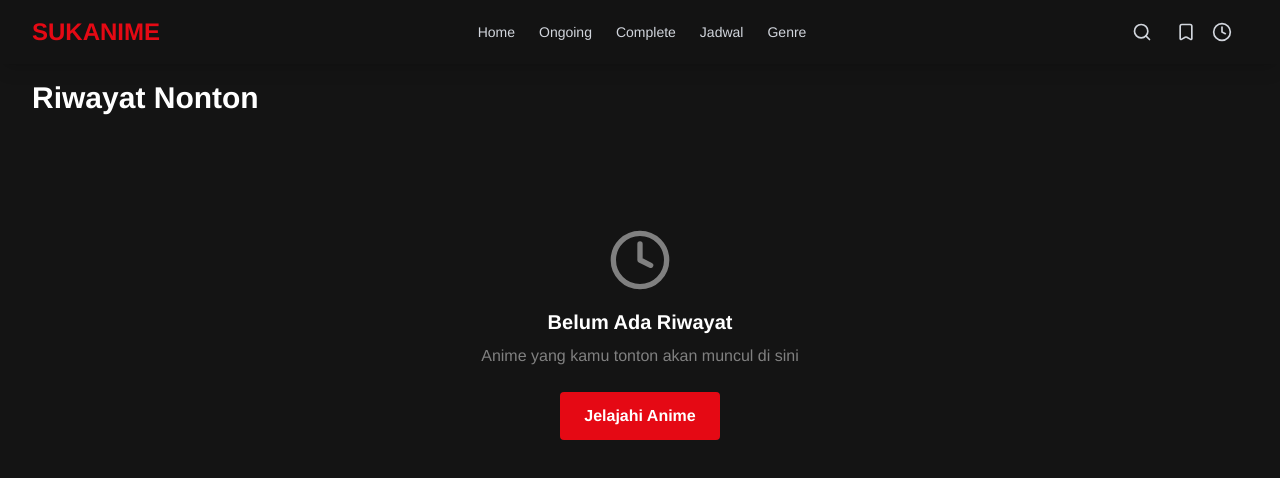
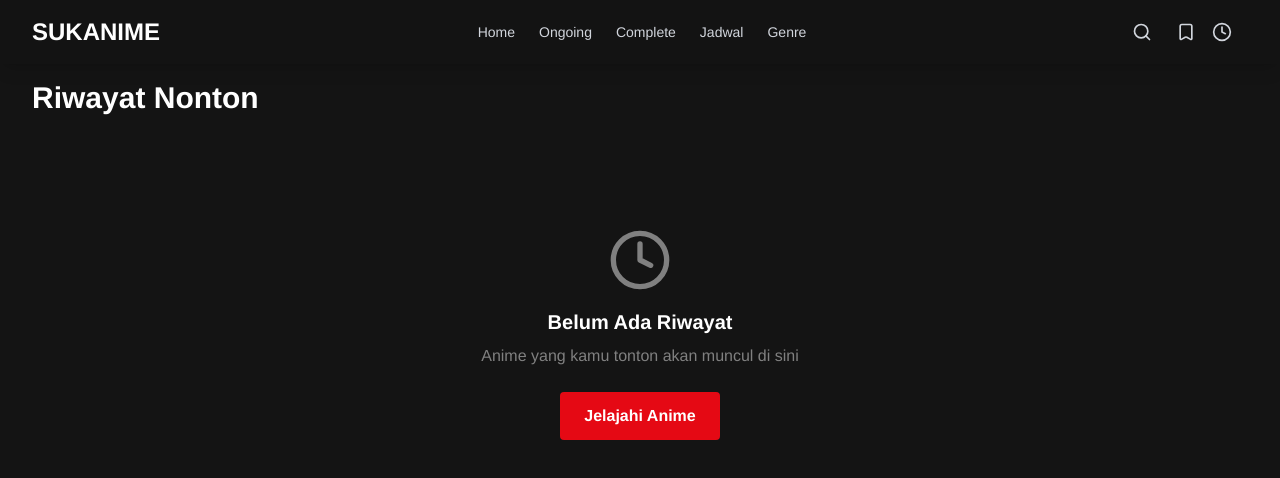
Before and after one commit to sachnun/sukanime, a Next.js app: page /history in a window 1280 px wide. Shown: the top 478 px of the page. Built offline with nearby package versions, Linux system fonts and the light colour scheme.

Commit message:
Update navbar component

```diff
--- a/src/components/layout/Navbar.tsx
+++ b/src/components/layout/Navbar.tsx
@@ -91,7 +91,7 @@ export default function Navbar() {
             {isWatchPage ? (
               <Clapperboard className="w-7 h-7 text-white/80" />
             ) : (
-              <span className="text-2xl font-bold text-primary">SUKANIME</span>
+              <span className={`text-2xl font-bold transition-colors duration-300 ${isScrolled ? 'text-white' : 'text-primary'}`}>SUKANIME</span>
             )}
           </Link>
 
```
